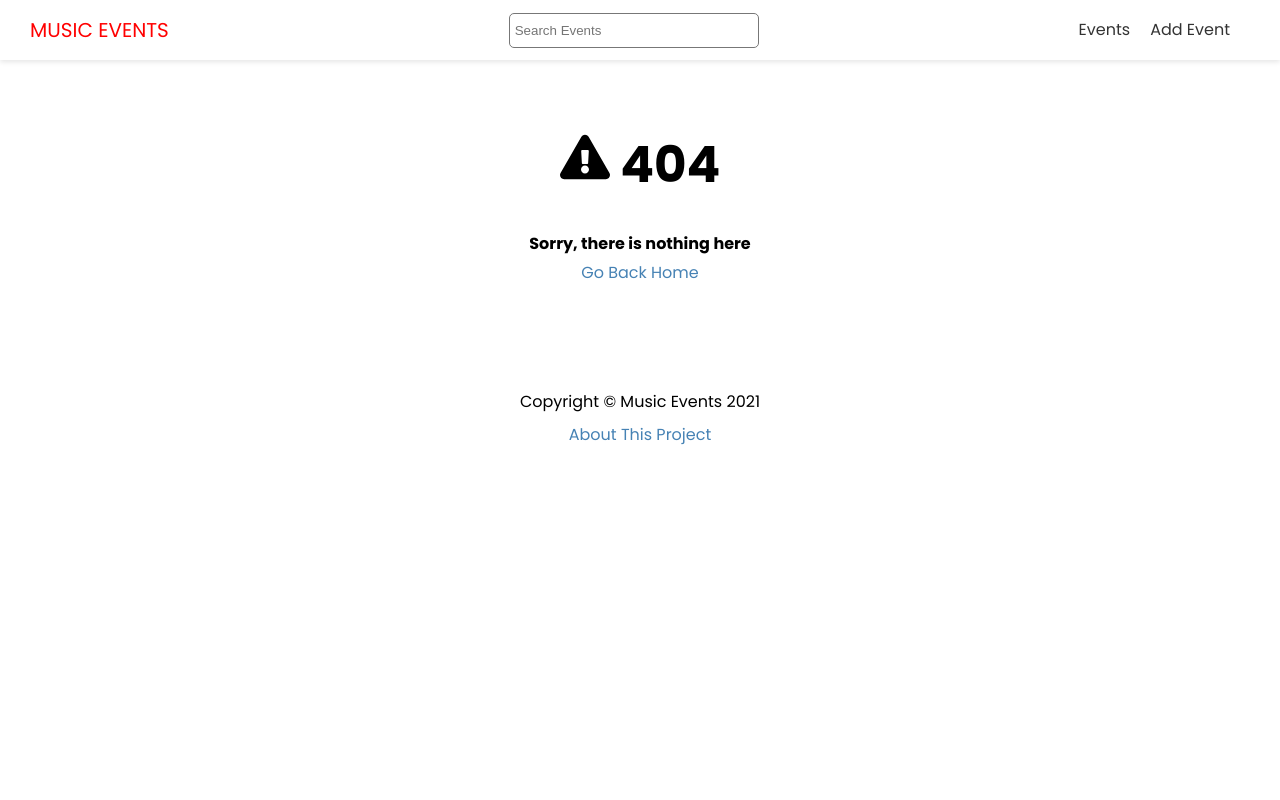
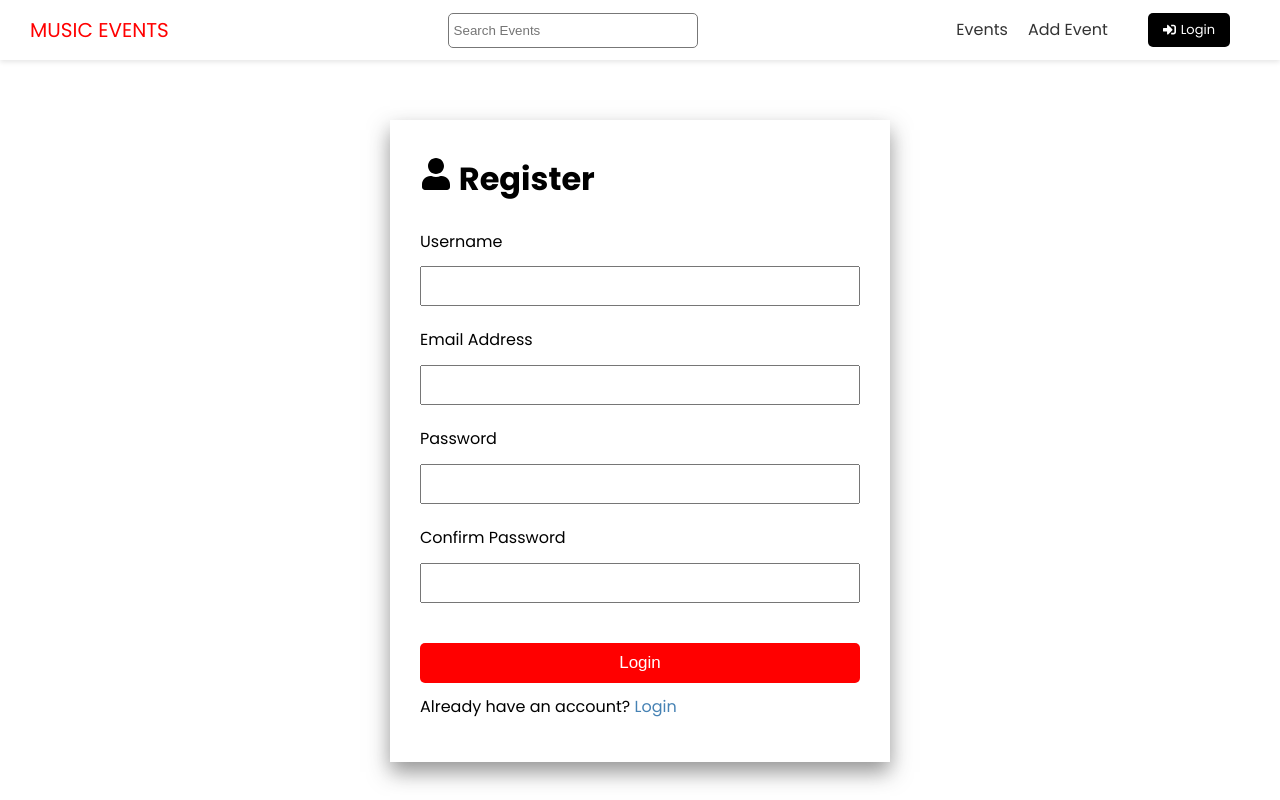
Before and after one commit to manutdmohit/music-events-frontend, a Next.js app: page /account/register in a window 1280 px wide. Before the commit this address had no page. Shown: the top 800 px of the page. Built offline with nearby package versions, Linux system fonts and the light colour scheme.

Commit message:
register and login

```diff
--- a/components/Header.js
+++ b/components/Header.js
@@ -1,6 +1,7 @@
 import Link from 'next/link';
 import styles from '@/styles/Header.module.css';
 import Search from './Search';
+import { FaSignInAlt } from 'react-icons/fa';
 
 export default function Header() {
   return (
@@ -11,7 +12,7 @@
         </Link>
       </div>
 
-      <Search/>
+      <Search />
       <nav>
         <ul>
           <li>
@@ -24,6 +25,13 @@
               <a>Add Event</a>
             </Link>
           </li>
+          <li>
+            <Link href="/account/login">
+              <a className="btn-secondary btn-icon">
+                <FaSignInAlt /> Login
+              </a>
+            </Link>
+          </li>
         </ul>
       </nav>
     </header>
--- /dev/null
+++ b/pages/account/register.js
@@ -0,0 +1,80 @@
+import { ToastContainer, toast } from 'react-toastify';
+import 'react-toastify/dist/ReactToastify.css';
+import { useState, useEffect } from 'react';
+import Link from 'next/link';
+import Layout from '@/components/Layout';
+import styles from '@/styles/AuthForm.module.css';
+import { FaUser } from 'react-icons/fa';
+
+export default function RegisterPage() {
+  const [username, setUsername] = useState('');
+  const [email, setEmail] = useState('');
+  const [password, setPassword] = useState('');
+  const [passwordConfirm, setPasswordConfirm] = useState('');
+
+  const handleSubmit = (e) => {
+    e.preventDefault();
+
+    if (password !== passwordConfirm) {
+      toast.error('Passwords do not match~');
+      return;
+    }
+
+    console.log({ username, email, password });
+  };
+
+  return (
+    <Layout title="User Register">
+      <div className={styles.auth}>
+        <h1>
+          <FaUser /> Register
+        </h1>
+        <ToastContainer />
+        <form onSubmit={handleSubmit}>
+          <div>
+            <label htmlFor="username">Username</label>
+            <input
+              type="text"
+              id="username"
+              value={username}
+              onChange={(e) => setUsername(e.target.value)}
+            />
+          </div>
+          <div>
+            <label htmlFor="email">Email Address</label>
+            <input
+              type="email"
+              id="email"
+              value={email}
+              onChange={(e) => setEmail(e.target.value)}
+            />
+          </div>
+          <div>
+            <label htmlFor="password">Password</label>
+            <input
+              type="password"
+              id="password"
+              value={password}
+              onChange={(e) => setPassword(e.target.value)}
+            />
+          </div>
+
+          <div>
+            <label htmlFor="passwordConfirm">Confirm Password</label>
+            <input
+              type="password"
+              id="passwordConfirm"
+              value={passwordConfirm}
+              onChange={(e) => setPasswordConfirm(e.target.value)}
+            />
+          </div>
+
+          <input type="submit" value="Login" className="btn" />
+        </form>
+        <p>
+          Already have an account? <Link href="/account/login">Login</Link>
+        </p>
+      </div>
+    </Layout>
+  );
+}
--- /dev/null
+++ b/styles/AuthForm.module.css
@@ -0,0 +1,31 @@
+.auth {
+  max-width: 500px;
+  margin: auto;
+  padding: 30px;
+  box-shadow: 0px 10px 20px 0 rgba(50, 50, 50, 0.52);
+}
+
+.auth label {
+  display: block;
+  margin-bottom: 10px;
+}
+
+.auth input[type='text'],
+.auth input[type='email'],
+.auth input[type='password'] {
+  display: block;
+  width: 100%;
+  height: 40px;
+  padding: 5px;
+  font-size: 18px;
+}
+
+.auth input[type='submit'] {
+  margin-top: 20px;
+  width: 100%;
+  font-size: 17px;
+}
+
+.auth div {
+  margin-bottom: 20px;
+}
```
Also changed, not shown: pages/account/login.js (added, +55 -0 lines).
